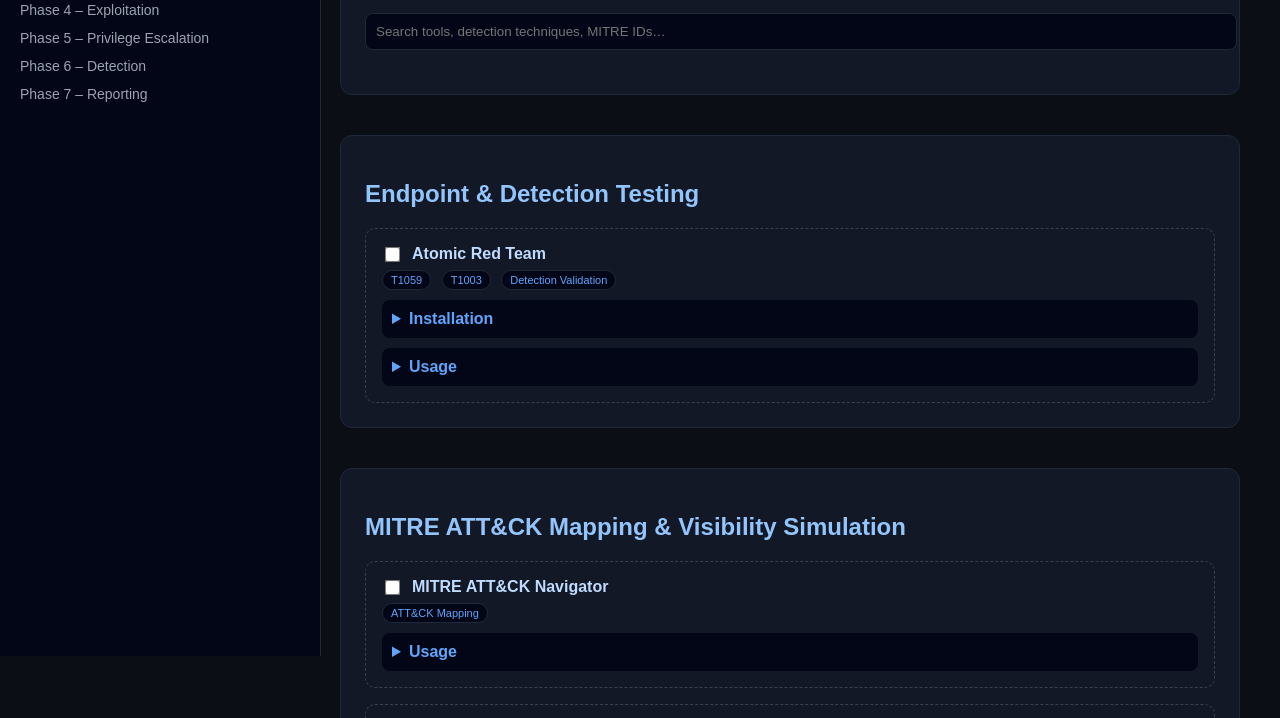
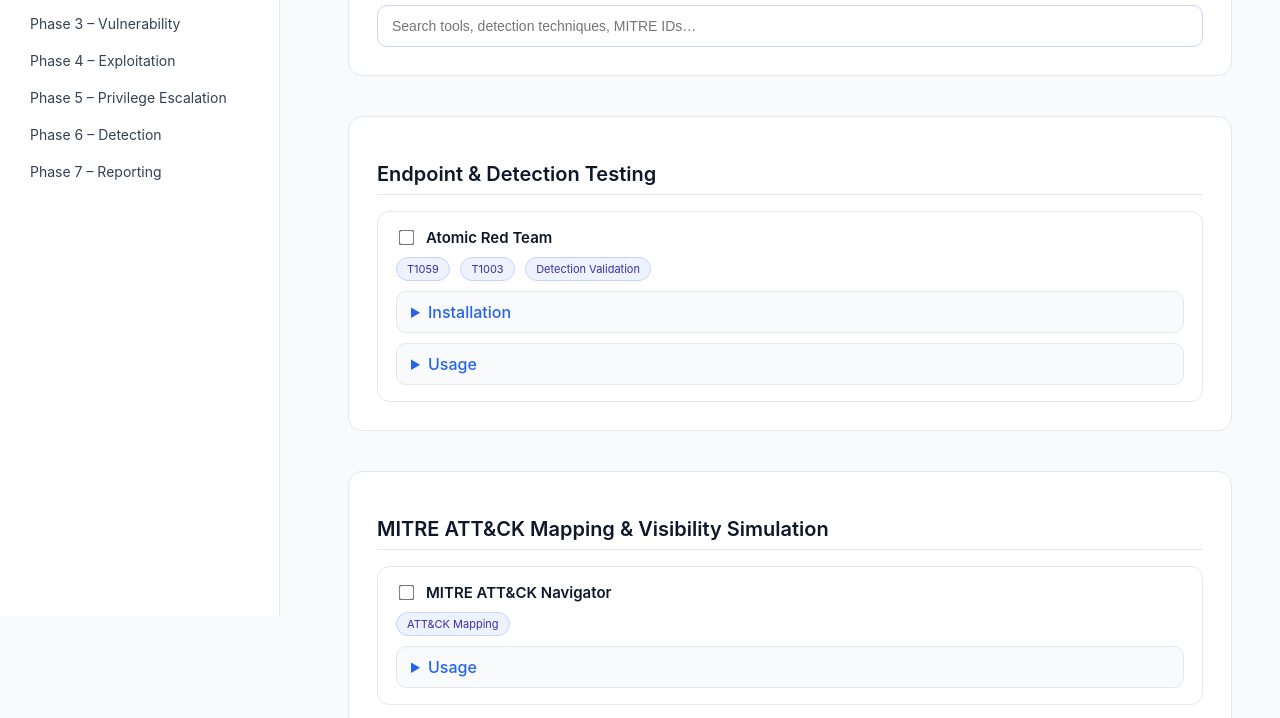
Before and after one commit to dirtysock1337/red-team-portal, a plain HTML site: page phase6-detection.html in a window 1280 px wide. Shown: the part 184-902 px from the top of the page. Drawn offline with Linux system fonts and the light colour scheme.

Commit message:
UI refresh: light enterprise hybrid

```diff
--- a/assets/style.css
+++ b/assets/style.css
@@ -1,66 +1,130 @@
+/* ===============================
+   Global Layout & Typography
+   =============================== */
+
+* {
+  box-sizing: border-box;
+}
+
 body {
   margin: 0;
-  font-family: Arial, Helvetica, sans-serif;
-  background: #0b0e14;
-  color: #e5e7eb;
+  font-family: "Inter", "Segoe UI", Roboto, Helvetica, Arial, sans-serif;
+  background: #f8fafc;
+  color: #0f172a;
 }
 
 .layout {
   display: flex;
+  min-height: 100vh;
 }
+
+/* ===============================
+   Sidebar
+   =============================== */
 
 .sidebar {
   width: 280px;
-  background: #020617;
+  background: #ffffff;
+  border-right: 1px solid #e5e7eb;
+  padding: 24px 20px;
+  position: fixed;
   height: 100vh;
-  position: fixed;
   overflow-y: auto;
-  border-right: 1px solid #1f2937;
-  padding: 20px;
 }
 
 .sidebar h2 {
-  color: #60a5fa;
   font-size: 18px;
-  margin-bottom: 12px;
+  font-weight: 600;
+  margin-bottom: 20px;
+  color: #0f172a;
 }
 
 .sidebar a {
   display: block;
-  color: #9ca3af;
+  padding: 8px 10px;
+  margin-bottom: 4px;
+  border-radius: 6px;
+  font-size: 14px;
+  color: #334155;
   text-decoration: none;
-  padding: 6px 0;
-  font-size: 14px;
+  transition: background 0.15s ease, color 0.15s ease;
 }
 
 .sidebar a:hover {
-  color: #e5e7eb;
+  background: #f1f5f9;
+  color: #0f172a;
 }
+
+/* ===============================
+   Main Content Area
+   =============================== */
 
 .content {
   margin-left: 300px;
-  padding: 40px;
+  padding: 40px 48px;
   max-width: 1200px;
 }
 
 .section {
-  background: #121826;
-  border: 1px solid #1f2937;
-  border-radius: 12px;
-  padding: 24px;
+  background: #ffffff;
+  border: 1px solid #e5e7eb;
+  border-radius: 14px;
+  padding: 28px;
   margin-bottom: 40px;
 }
 
-.section h1,
-.section h2 {
-  color: #93c5fd;
+/* ===============================
+   Headings
+   =============================== */
+
+.section h1 {
+  font-size: 26px;
+  font-weight: 600;
+  margin-bottom: 12px;
 }
 
+.section h2 {
+  font-size: 20px;
+  font-weight: 600;
+  margin-bottom: 16px;
+  border-bottom: 1px solid #e5e7eb;
+  padding-bottom: 8px;
+}
+
+/* ===============================
+   Search Bar
+   =============================== */
+
+.search {
+  width: 100%;
+  padding: 12px 14px;
+  font-size: 14px;
+  border-radius: 10px;
+  border: 1px solid #cbd5f5;
+  background: #ffffff;
+  outline: none;
+}
+
+.search:focus {
+  border-color: #2563eb;
+  box-shadow: 0 0 0 3px rgba(37, 99, 235, 0.12);
+}
+
+/* ===============================
+   Tool Cards
+   =============================== */
+
 .tool {
-  border: 1px dashed #374151;
-  border-radius: 10px;
-  padding: 16px;
+  border: 1px solid #e5e7eb;
+  border-radius: 12px;
+  padding: 16px 18px;
   margin-top: 16px;
+  transition: border 0.15s ease, box-shadow 0.15s ease;
+}
+
+.tool:hover {
+  border-color: #c7d2fe;
+  box-shadow: 0 8px 18px rgba(15, 23, 42, 0.06);
 }
 
 .tool-header {
@@ -71,12 +135,17 @@ body {
 
 .tool-header input {
   transform: scale(1.2);
+  cursor: pointer;
 }
 
 .tool-title {
-  font-weight: bold;
-  color: #bfdbfe;
+  font-weight: 600;
+  font-size: 15px;
 }
+
+/* ===============================
+   Tags (MITRE / Category)
+   =============================== */
 
 .tags {
   margin-top: 6px;
@@ -84,44 +153,66 @@ body {
 
 .tag {
   display: inline-block;
-  background: #020617;
-  color: #60a5fa;
-  border: 1px solid #1f2937;
-  padding: 3px 8px;
   font-size: 11px;
+  padding: 4px 10px;
+  margin-right: 6px;
+  margin-top: 4px;
   border-radius: 999px;
-  margin-right: 6px;
+  background: #eef2ff;
+  color: #3730a3;
+  border: 1px solid #c7d2fe;
 }
+
+/* ===============================
+   Expandable Sections
+   =============================== */
 
 details {
   margin-top: 10px;
-  background: #020617;
-  padding: 10px;
-  border-radius: 8px;
+  background: #f8fafc;
+  border: 1px solid #e5e7eb;
+  padding: 10px 14px;
+  border-radius: 10px;
 }
 
 summary {
   cursor: pointer;
-  color: #60a5fa;
-  font-weight: bold;
+  font-weight: 500;
+  color: #2563eb;
 }
+
+/* ===============================
+   Code Blocks
+   =============================== */
 
 code {
   display: block;
-  background: #020617;
-  padding: 8px;
-  border-radius: 6px;
-  color: #93c5fd;
+  margin-top: 8px;
+  padding: 10px 12px;
+  background: #0f172a;
+  color: #e5e7eb;
+  border-radius: 8px;
   font-size: 13px;
-  margin-top: 6px;
+  overflow-x: auto;
 }
 
-.search {
-  width: 100%;
-  padding: 10px;
-  border-radius: 8px;
-  border: 1px solid #1f2937;
-  background: #020617;
-  color: #e5e7eb;
-  margin-bottom: 20px;
+/* ===============================
+   Lists
+   =============================== */
+
+ul {
+  padding-left: 20px;
 }
+
+li {
+  margin-bottom: 6px;
+}
+
+/* ===============================
+   Checked Tool Highlight (Subtle)
+   =============================== */
+
+.tool input[type="checkbox"]:checked ~ .tool-title,
+.tool input[type="checkbox"]:checked {
+  accent-color: #2563eb;
+}
```
